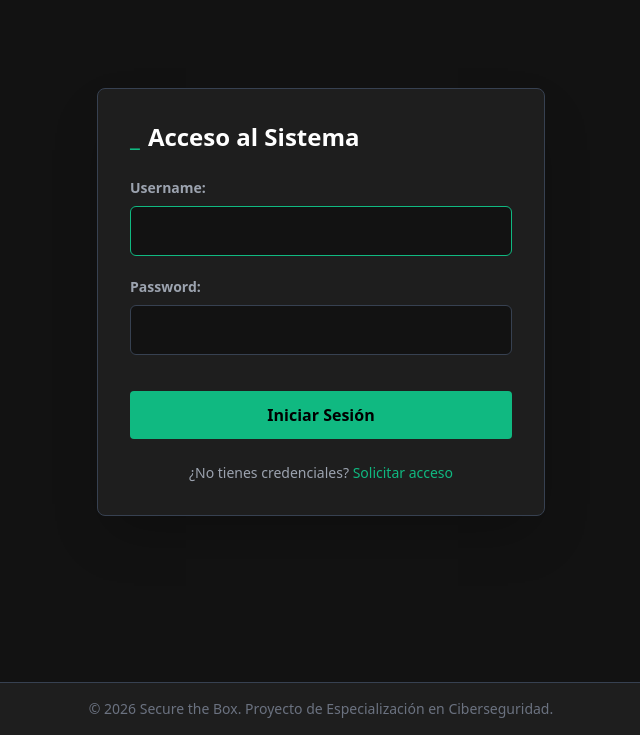
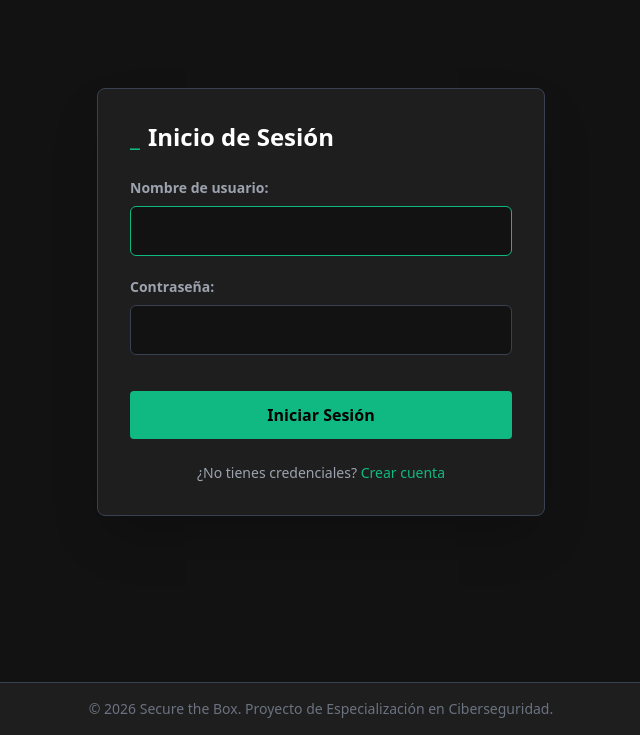
Before and after one commit to Guilleee50/secure-the-box-web, a Django app: page /login/ in a window 1280 px wide. Shown: the part 65-800 px from the top of the page, without its empty margins (319-959 px from the left). Run offline with Django 5.2, Linux system fonts and the light colour scheme; some libraries are stand-ins or nearby versions.

Commit message:
Traducido login y register al castellano

```diff
--- a/core/settings.py
+++ b/core/settings.py
@@ -108,7 +108,7 @@ AUTH_PASSWORD_VALIDATORS = [
 # Internationalization
 # https://docs.djangoproject.com/en/6.0/topics/i18n/
 
-LANGUAGE_CODE = 'en-us'
+LANGUAGE_CODE = 'es-es'
 
 TIME_ZONE = 'UTC'
 
--- a/templates/login.html
+++ b/templates/login.html
@@ -13,7 +13,7 @@
 <div class="flex justify-center items-center mt-16">
     <div class="bg-[#1e1e1e] p-8 rounded-lg border border-gray-700 shadow-2xl w-full max-w-md">
         <h2 class="text-2xl font-bold text-white mb-6 flex items-center gap-2">
-            <span class="text-[#10b981]">_</span> Acceso al Sistema
+            <span class="text-[#10b981]">_</span> Inicio de Sesión
         </h2>
 
         <form method="post">
@@ -26,7 +26,7 @@
         </form>
 
         <p class="mt-6 text-center text-sm text-gray-400">
-            ¿No tienes credenciales? <a href="{% url 'register' %}" class="text-[#10b981] hover:underline">Solicitar acceso</a>
+            ¿No tienes credenciales? <a href="{% url 'register' %}" class="text-[#10b981] hover:underline">Crear cuenta</a>
         </p>
     </div>
 </div>
--- a/templates/register.html
+++ b/templates/register.html
@@ -12,7 +12,7 @@
 <div class="flex justify-center items-center mt-8 mb-16">
     <div class="bg-[#1e1e1e] p-8 rounded-lg border border-gray-700 shadow-2xl w-full max-w-md">
         <h2 class="text-2xl font-bold text-white mb-6 flex items-center gap-2">
-            <span class="text-[#10b981]">_</span> Alta de Agente SOC
+            <span class="text-[#10b981]">_</span> Crear cuenta
         </h2>
 
         <form method="post">
@@ -20,7 +20,7 @@
             {{ form.as_p }}
 
             <button type="submit" class="w-full border-2 border-[#10b981] text-[#10b981] font-bold py-3 rounded hover:bg-[#10b981] hover:text-black transition mt-4">
-                Registrar Operador
+                Registrarse
             </button>
         </form>
 
```
